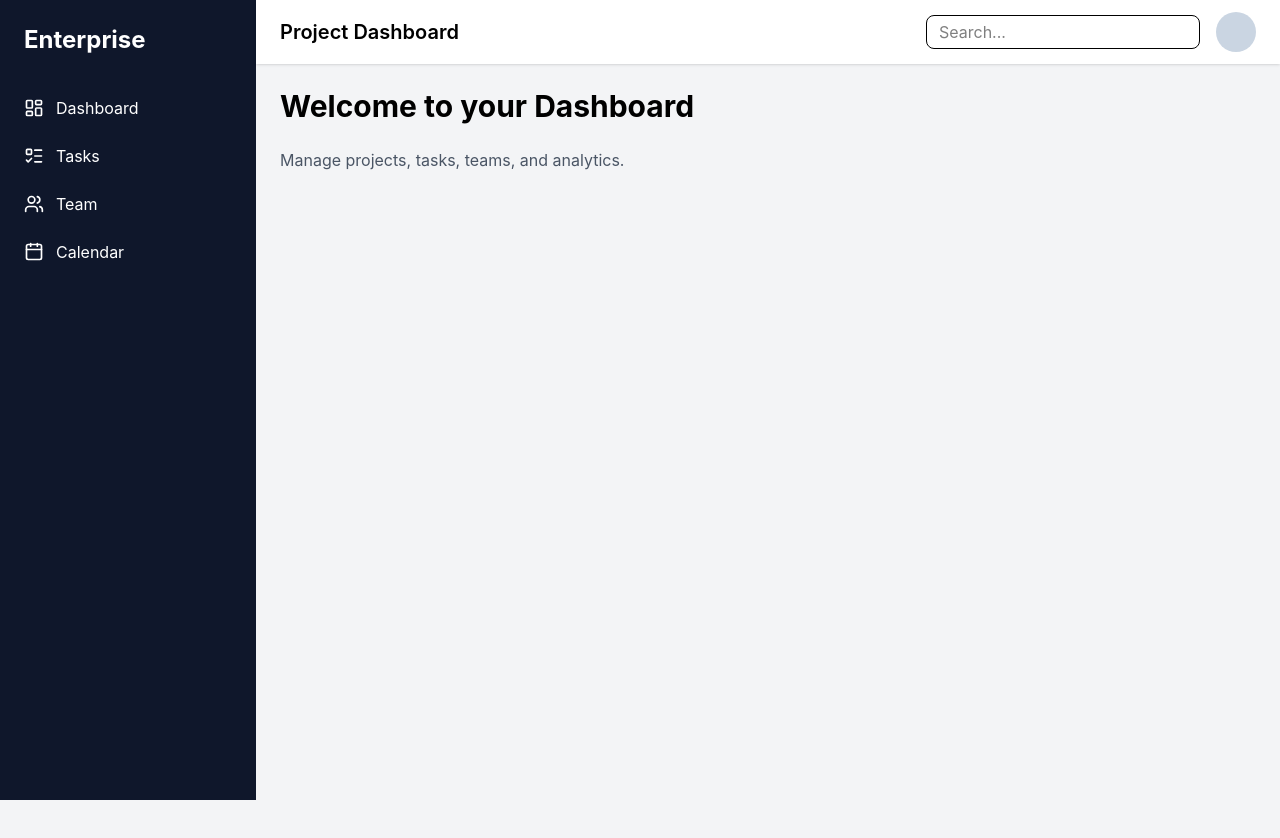
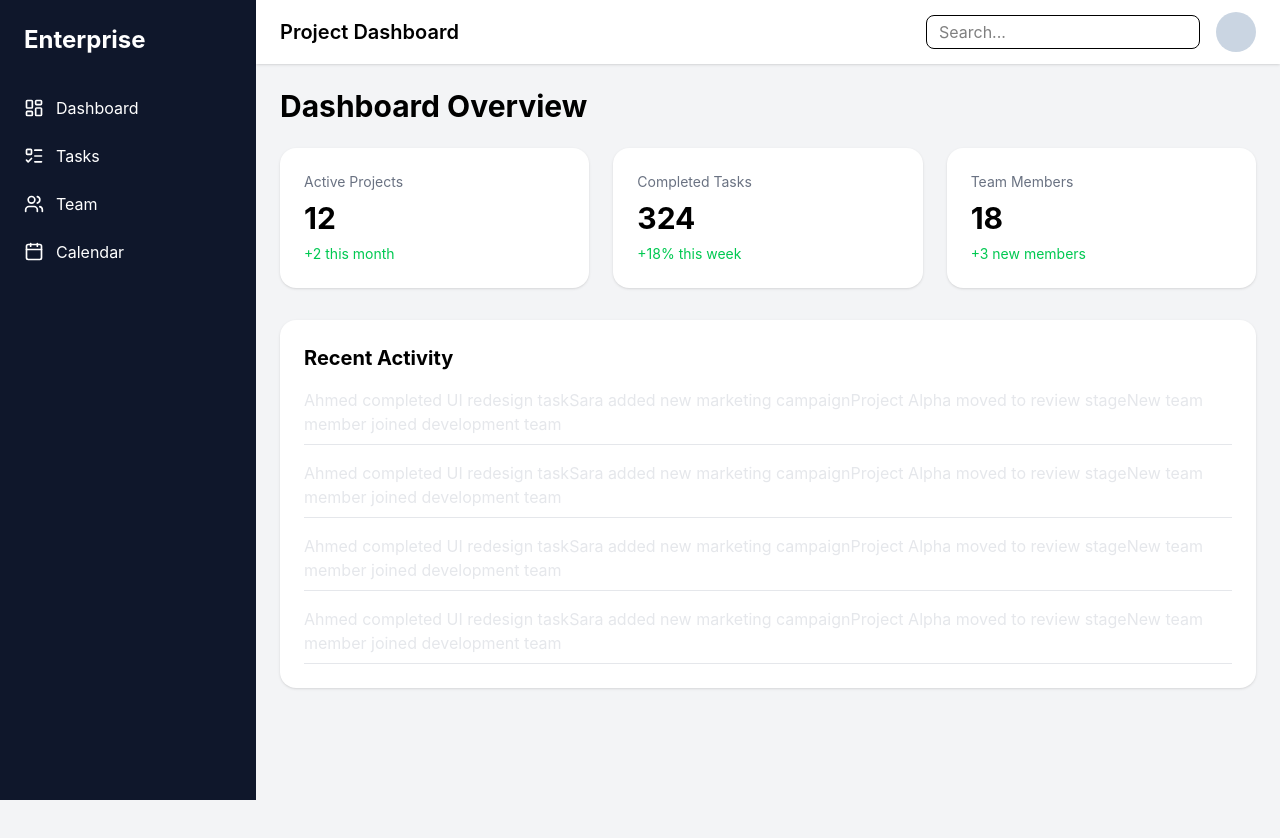
Before and after one commit to Sanaa-Abbass/enterprise-dashboard, a React (Vite) app: page / in a window 1280 px wide. Shown: the top 838 px of the page. Built offline with nearby package versions, Linux system fonts and the light colour scheme.

Commit message:
Built dashboard overview analytics UI

```diff
--- /dev/null
+++ b/src/components/RecentActivity.jsx
@@ -0,0 +1,25 @@
+function RecentActivity() {
+    const activities  =[
+    "Ahmed completed UI redesign task",
+    "Sara added new marketing campaign",
+    "Project Alpha moved to review stage",
+    "New team member joined development team",
+    ]
+
+    return (
+        <div className="bg-white rounded-2xl shadow p-6">
+            <h2 className="text-xl font-bold mb-4">  Recent Activity </h2>
+
+            <ul className="space-y-4">
+                {activities.map((activity , index) => (
+                    <li key={index} className="text-gray-200 border-b pb-2">
+                        {activities}
+                    </li>
+                ))}
+            </ul>
+
+        </div>
+    )
+}
+
+export default RecentActivity;
--- /dev/null
+++ b/src/components/StatCard.jsx
@@ -0,0 +1,11 @@
+function StatCard({title , value , change}) {
+    return(
+        <div className="bg-white rounded-2xl shadow p-6 hover:shadow-lg transaction">
+            <h3 className="text-gray-500 text-sm">{title}</h3>
+            <h2 className="text-3xl font-bold mt-2">{value}</h2>
+            <p className="text-green-500 text-sm mt-2">{change}</p>
+        </div>
+    )
+}
+
+export default StatCard;
--- a/src/pages/Dashboard.jsx
+++ b/src/pages/Dashboard.jsx
@@ -1,13 +1,34 @@
+import StatCard from "../components/StatCard";
+import RecentActivity from "../components/RecentActivity";
+
+
 function Dashboard() {
   return (
     <div>
       <h1 className="text-3xl font-bold mb-6">
-        Welcome to your Dashboard
+         Dashboard Overview
       </h1>
 
-      <p className="text-gray-600">
-        Manage projects, tasks, teams, and analytics.
-      </p>
+      <div className="grid grid-cols-1 md:grid-cols-3 gap-6 mb-8">
+          <StatCard
+          title="Active Projects"
+          value="12"
+          change="+2 this month"
+        />
+
+        <StatCard
+          title="Completed Tasks"
+          value="324"
+          change="+18% this week"
+        />
+
+        <StatCard
+          title="Team Members"
+          value="18"
+          change="+3 new members"
+        />
+      </div>
+      <RecentActivity/>
     </div>
   );
 }
```
